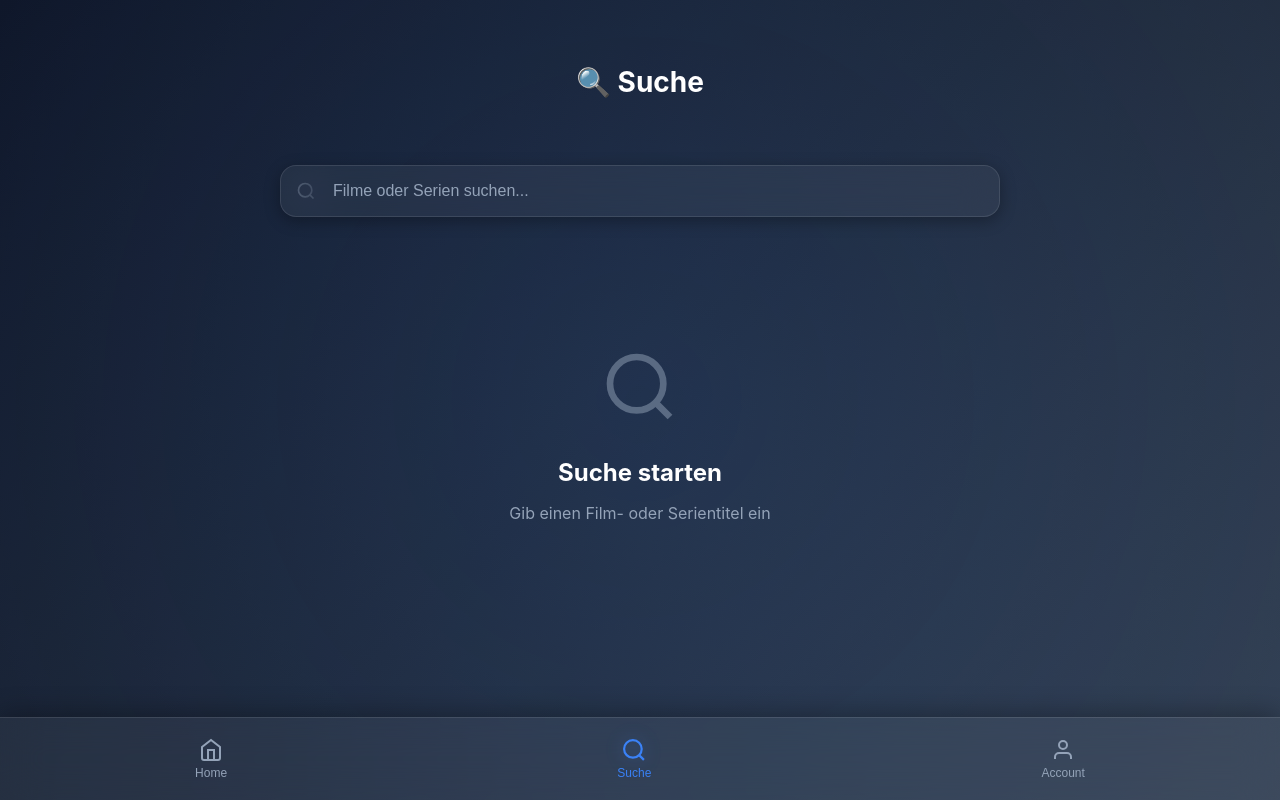
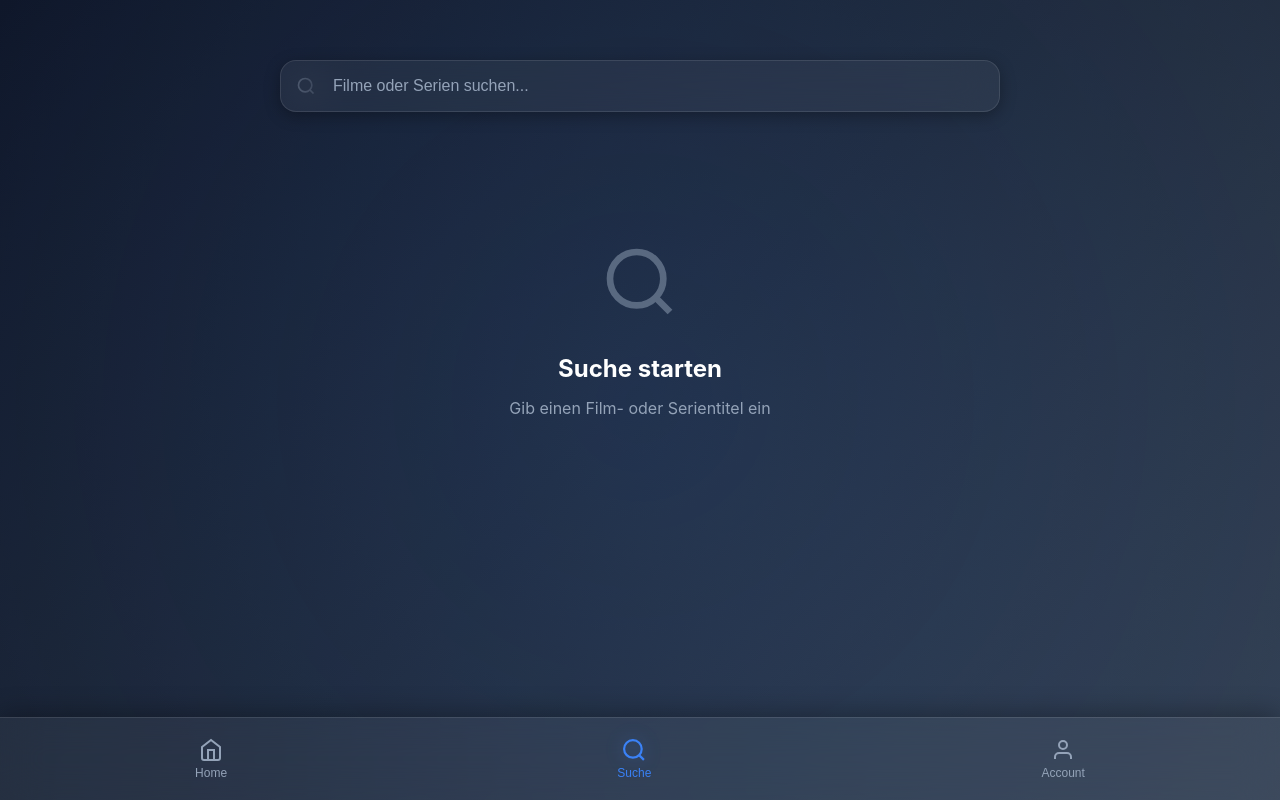
Before and after one commit to AnusLab/telegram-controlbot-6, a website: page src/public/index.html in a window 1280 px wide. Both pictures are taken after a click on the button "Suche". Drawn offline with Linux system fonts and the light colour scheme; no server answers.

Commit message:
Remove search page title to fix iOS keyboard closing issues

```diff
--- a/src/public/index.html
+++ b/src/public/index.html
@@ -97,10 +97,6 @@
 
         <!-- Search View -->
         <div id="searchView" class="view hidden">
-            <header class="view-header">
-                <h1 id="searchTitle">🔍 Suche</h1>
-            </header>
-
             <div class="search-container">
                 <div class="search-box">
                     <svg class="search-icon" width="20" height="20" viewBox="0 0 24 24" fill="none" stroke="currentColor" stroke-width="2">
--- a/src/public/style.css
+++ b/src/public/style.css
@@ -130,6 +130,7 @@ header h1 {
 
 .search-container {
     margin-bottom: 30px;
+    padding-top: 20px;
 }
 
 .search-box {
```
